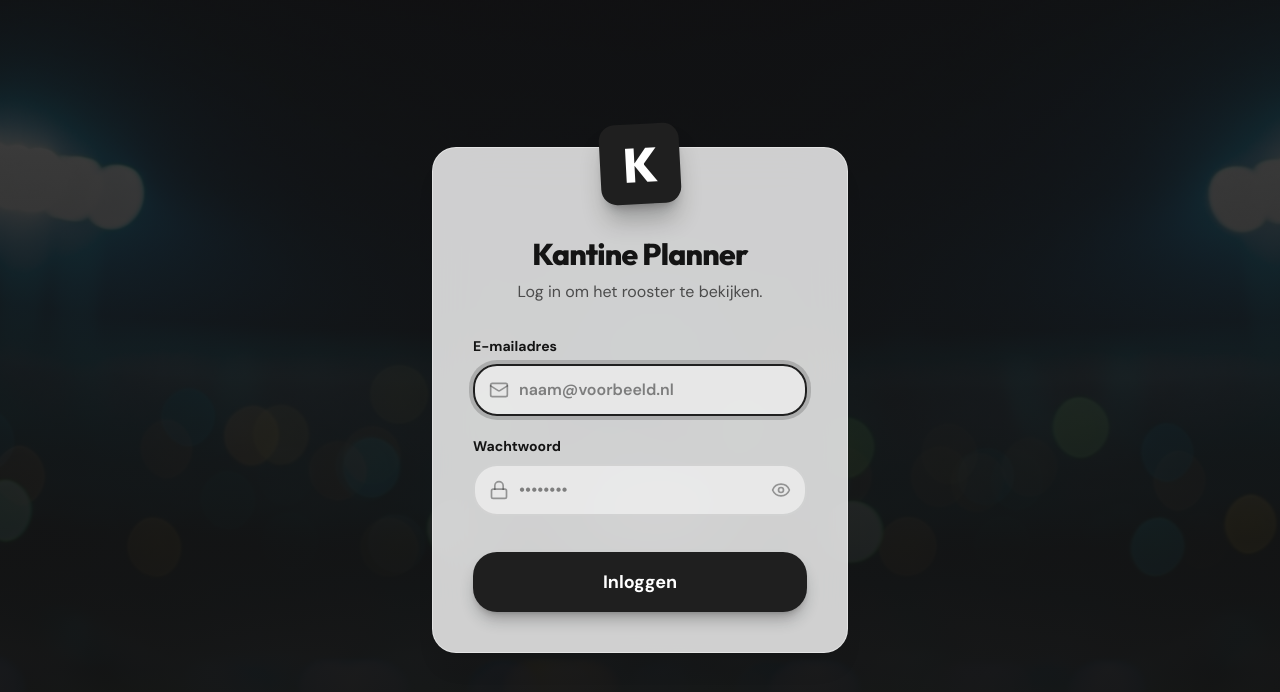
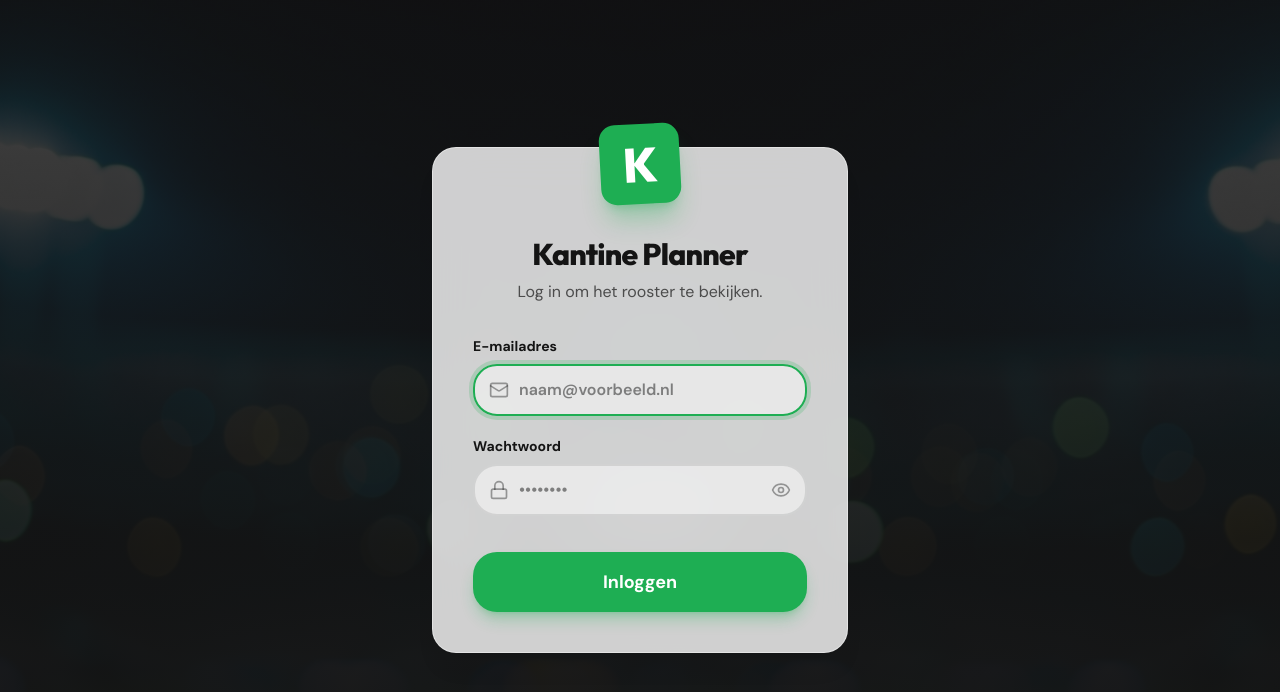
Before and after one commit to thomas-nienhaus/club-shift-manager, a React (Vite) app in the folder artifacts/kantine-planner/: page /login in a window 1280 px wide. Shown: the top 692 px of the page. Built offline with nearby package versions, Linux system fonts and the light colour scheme; no server answers.

Commit message:
feat: use grass green as primary color for buttons and active states
Buttons, active nav items, focus rings, selected states, and checkboxes
now use KCVO grass green instead of black, while sidebar and body text
remain dark/black.

https://claude.ai/code/session_01LY6jQNywX1tcwhMUwvGxQW

```diff
--- a/artifacts/kantine-planner/src/index.css
+++ b/artifacts/kantine-planner/src/index.css
@@ -41,8 +41,8 @@
   --card: 0 0% 100%;
   --card-foreground: 0 0% 10%;
 
-  /* KCVO zwart als primaire kleur */
-  --primary: 0 0% 12%;
+  /* Grasgroen als primaire kleur */
+  --primary: 142 71% 40%;
   --primary-foreground: 0 0% 100%;
 
   --secondary: 0 0% 20%;
@@ -51,7 +51,6 @@
   --muted: 0 0% 94%;
   --muted-foreground: 0 0% 42%;
 
-  /* Grasgroen als accentkleur */
   --accent: 142 71% 40%;
   --accent-foreground: 0 0% 100%;
 
@@ -60,7 +59,7 @@
 
   --border: 0 0% 88%;
   --input: 0 0% 88%;
-  --ring: 0 0% 12%;
+  --ring: 142 71% 40%;
 
   /* Zwarte sidebar passend bij KCVO */
   --sidebar: 0 0% 8%;
```
